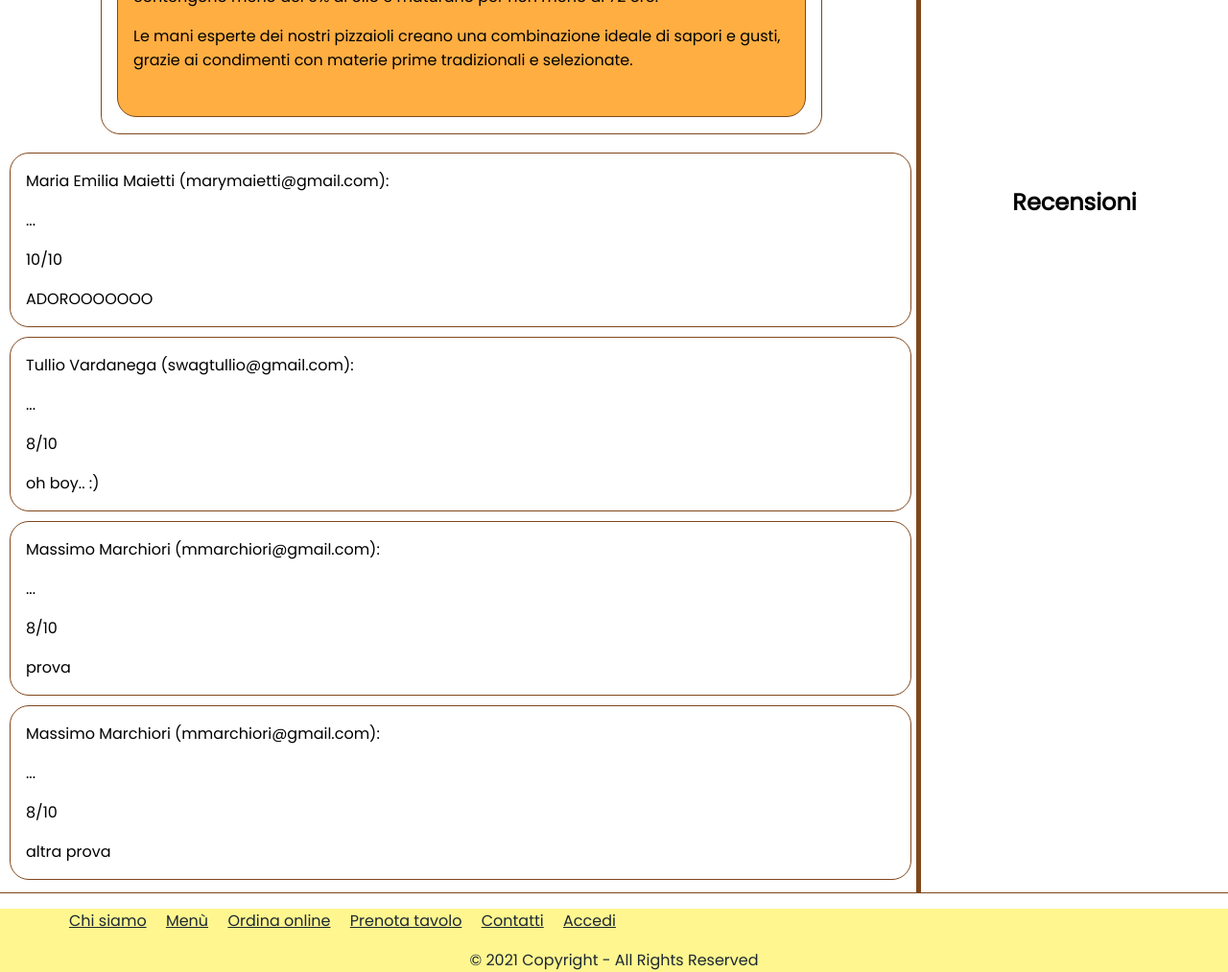
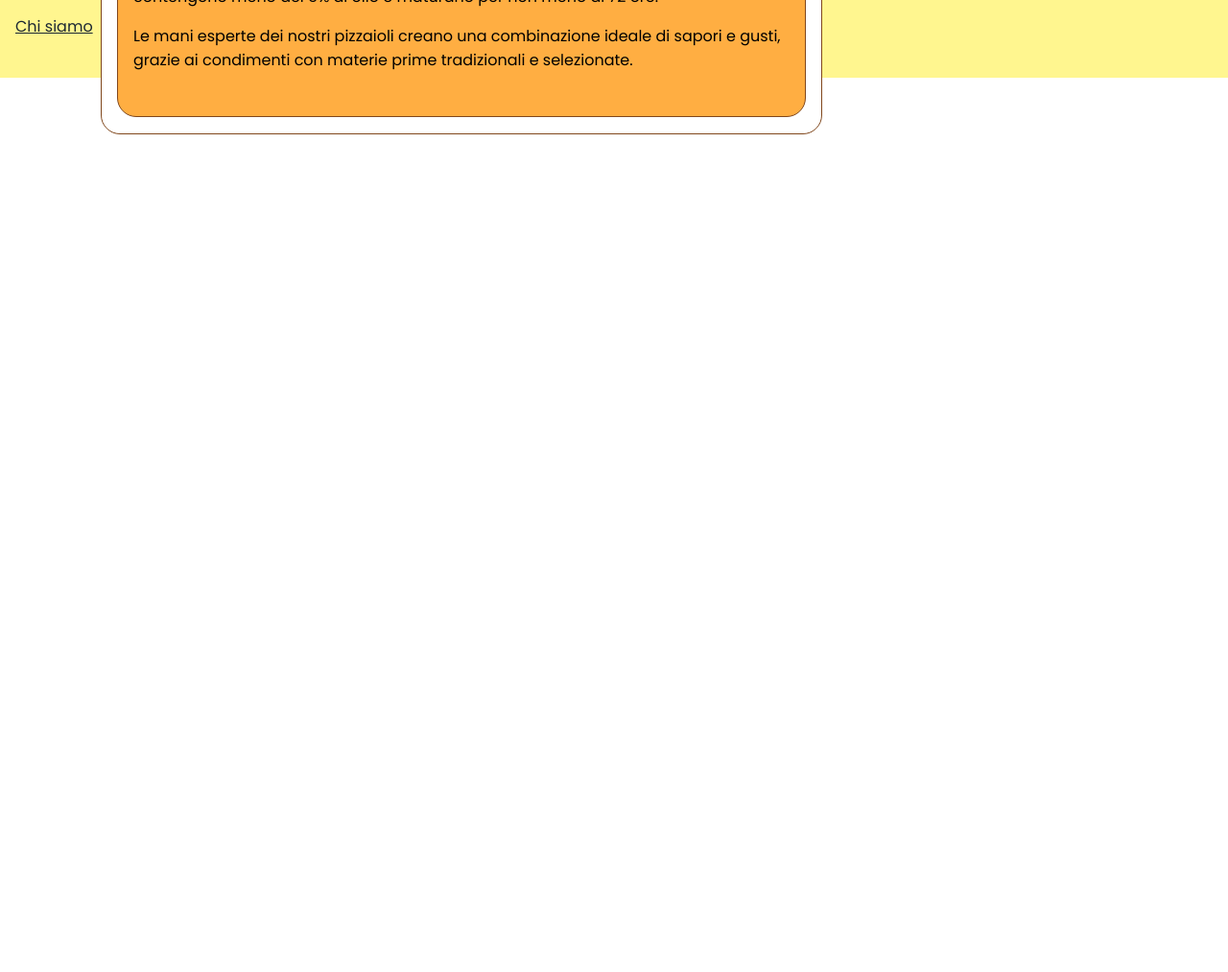
Before and after one commit to Alcky26/Progetto-TechWeb, a PHP site: page /HTML/index.html in a window 1280 px wide. Shown: the part 802-1815 px from the top of the page at 96% size. After the commit the page ends 942 px from the top, so only its background shows below. Run offline with PHP 8.4, Linux system fonts and the light colour scheme.

Commit message:
correzione footer

```diff
--- a/CSS/style.css
+++ b/CSS/style.css
@@ -9,13 +9,12 @@
   --link_visited: #360000;
 }
 
-#footer{
+#footer {
   background-color:#FFF68F;
   color:var(--link_color);
 }
 
-#copyright{
-
+#copyright {
   text-align:center;
 }
 
@@ -27,8 +26,12 @@
   border-style: solid;
 }
 
-p, ul, h2, h3 {
+p, h2, h3 {
   margin: 1em;
+}
+
+ul {
+  margin: 1em 0em;
 }
 
 a {
@@ -71,11 +74,6 @@
   flex-direction: column;
 }
 
-.list {
-  padding-left: 0px;
-  list-style: none;
-}
-
 .text-button {
   padding: 1em 2em;
   border-radius: 2em;
@@ -88,13 +86,14 @@
   background-repeat: no-repeat;
 }
 
-.menu li {
-  display: inline;
-  margin-left: 1em;
+.menu {
+  margin: 0em 1em;
+  padding: 1em 0em;
 }
 
-.menu .first-item {
-  margin-left: 0;
+.menu > li {
+  display: inline;
+  margin-right: 1em;
 }
 
 #top-header {
--- a/HTML/index.html
+++ b/HTML/index.html
@@ -25,8 +25,8 @@
         <a class="sr-only" href="#content-wrapper">Vai al contenuto</a>
         <div id="menu-button" class="mobile-only"></div>
         <nav>
-          <ul class="menu list">
-            <li class="first-item"><a href="chisiamo.html">CHI SIAMO</a></li
+          <ul class="menu">
+            <li><a href="chisiamo.html">CHI SIAMO</a></li
             ><li><a href="menu.html">MENÙ</a></li
             ><li><a href="ordinazione.html">ORDINA <span lang="en">ONLINE</span></a></li
             ><li><a href="prenotazione.html">PRENOTA TAVOLO</a></li
@@ -36,9 +36,9 @@
       </div>
       <div id="language-login" class="flex row">
         <div id="language" aria-label="Seleziona lingua:">
-          <ul class="menu list">
-            <li class="first-item">ITA</li>
-            <li>ENG</li>
+          <ul class="menu">
+            <li>ITA</li
+            ><li>ENG</li>
           </ul>
         </div>
         <a class="text-button" href="login.html">ACCEDI</a>
@@ -86,49 +86,16 @@
           </div>
         </div>
       </div>
-      <div id="reviews" class="container">
-        <div class="subtitle-panel">
-          <h2 class="subtitle">Recensioni</h2>
-        </div>
-        <div class="subcontainers">
-          <div class="first">
-            <div class="subcontainer">
-              <p class="review-user">Maria Emilia Maietti (marymaietti@gmail.com):</p>
-              <p class="review-date">...</p>
-              <p class="review-vote">10/10</p>
-              <p class="review-description">ADOROOOOOOO</p>
-            </div>
-          </div>
-          <div class="subcontainer">
-            <p class="review-user">Tullio Vardanega (swagtullio@gmail.com):</p>
-            <p class="review-date">...</p>
-            <p class="review-vote">8/10</p>
-            <p class="review-description">oh boy.. :)</p>
-          </div>
-          <div class="subcontainer">
-            <p class="review-user">Massimo Marchiori (mmarchiori@gmail.com):</p>
-            <p class="review-date">...</p>
-            <p class="review-vote">8/10</p>
-            <p class="review-description">prova</p>
-          </div>
-          <div class="subcontainer">
-            <p class="review-user">Massimo Marchiori (mmarchiori@gmail.com):</p>
-            <p class="review-date">...</p>
-            <p class="review-vote">8/10</p>
-            <p class="review-description">altra prova</p>
-          </div>
-        </div>
-      </div>
     </main>
 	<footer id="footer">
 			<div id="site-map">
 				<ul class="menu">
-					<li><a href="chisiamo.html">Chi siamo</a></li>
-					<li><a href="menu.html">Menù</a></li>
-					<li><a href="ordinazione.html">Ordina <span lang="en">online</span></a></li>
-					<li><a href="prenotazione.html">Prenota tavolo</a></li>
-					<li><a href="contatti.html">Contatti</a></li>
-					<li><a href="login.html">Accedi</a></li>
+          <li><a href="chisiamo.html">Chi siamo</a></li
+					><li><a href="menu.html">Menù</a></li
+					><li><a href="ordinazione.html">Ordina <span lang="en">online</span></a></li
+					><li><a href="prenotazione.html">Prenota tavolo</a></li
+					><li><a href="contatti.html">Contatti</a></li
+					><li><a href="login.html">Accedi</a></li>
 				</ul>
 			</div>
 			<div id="copyright">
```
Also changed, not shown: HTML/chisiamo.html (+11 -11 lines), HTML/contatti.html (+11 -11 lines), HTML/login.html (+11 -11 lines), HTML/menu.html (+11 -11 lines), HTML/prenotazione.html (+11 -11 lines).
